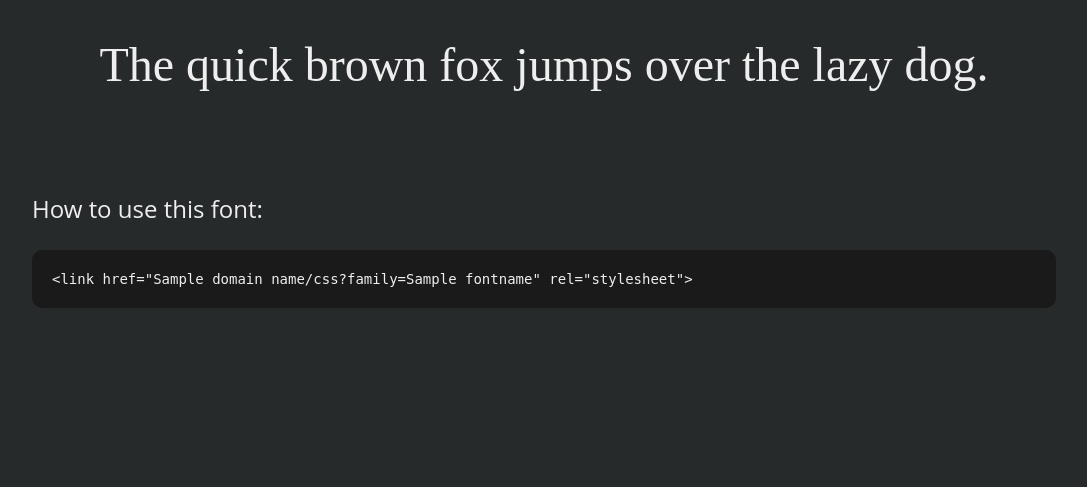
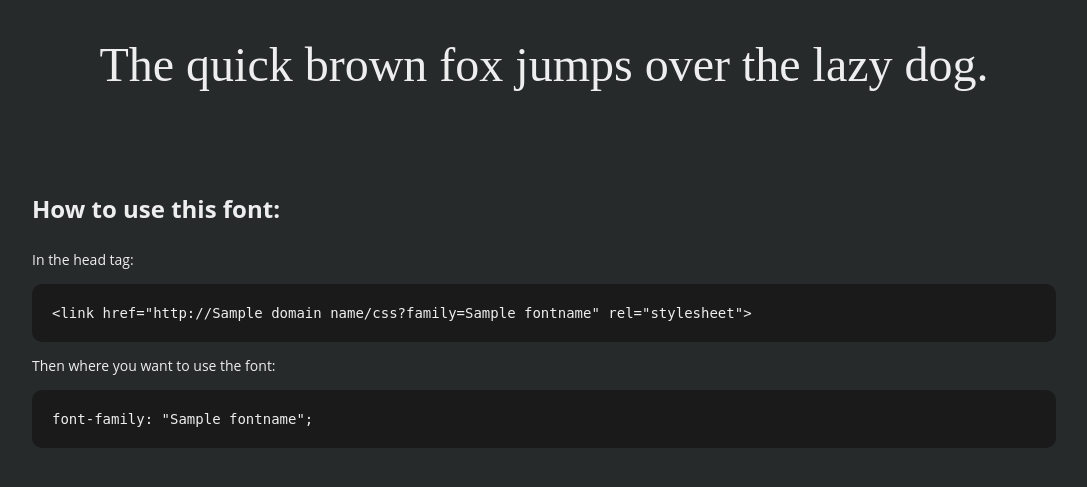
Before and after one commit to DerSchinken/FontServer, a Flask app: template src/templates/view.html in a window 1280 px wide. Shown: the part 170-657 px from the top of the page, without its empty margins (96-1183 px from the left). Run offline with Flask 2, Linux system fonts and the light colour scheme; the template is opened without the code that fills it: most values are stand-ins (such as "Sample title", 1, 10 or a date in 2020); parts of the project's set-up code (start-up, migrations or seed data) failed here and were passed over; some web fonts are replaced.

Commit message:
Made font preview better

```diff
--- a/src/templates/view.html
+++ b/src/templates/view.html
@@ -28,8 +28,11 @@
 <div class="content centered centered-text">
     <p class="example-font-text">The quick brown fox jumps over the lazy dog.</p> <br/>
     <div style="text-align: left;">
-        <p class="big-paragraph">How to use this font:</p>
-        <pre><code><xmp><link href="{{ domain_name }}/css?family={{ fontname }}" rel="stylesheet"></xmp></code></pre>
+        <h3 class="big-paragraph">How to use this font:</h3>
+        <p>In the head tag:</p>
+        <pre><code><xmp><link href="http://{{ domain_name }}/css?family={{ fontname }}" rel="stylesheet"></xmp></code></pre>
+        <p>Then where you want to use the font:</p>
+        <pre><code><xmp>font-family: "{{ fontname.replace('+', ' ') }}";</xmp></code></pre>
     </div>
 </div>
 </body>
```
Also changed, not shown: requirements.txt (line endings or trailing spaces).
